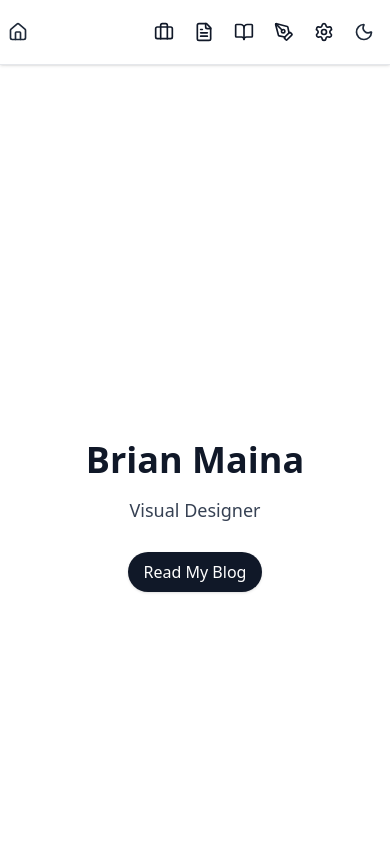
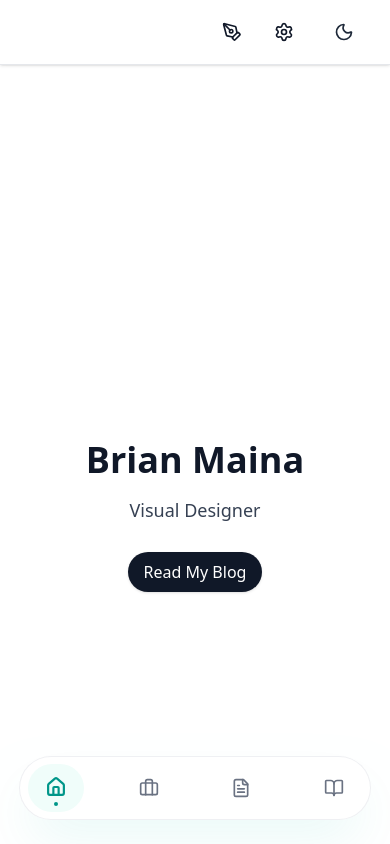
Before and after one commit to Obrianmaina/Brian-Maina-Portfolio, a Next.js app in the folder portfolio/: page / in a window 390 px wide. Shown: the top 844 px of the page. Built offline with nearby package versions, Linux system fonts and the light colour scheme.

Commit message:
navbar mobile

```diff
--- a/portfolio/src/app/blog/[slug]/components/BlogSubscribeToast.tsx
+++ b/portfolio/src/app/blog/[slug]/components/BlogSubscribeToast.tsx
@@ -21,7 +21,7 @@ export default function BlogSubscribeToast({
           initial={{ opacity: 0, y: 50, x: 50 }}
           animate={{ opacity: 1, y: 0, x: 0 }}
           exit={{ opacity: 0, y: 50, x: 50 }}
-          className="fixed bottom-6 right-6 z-40 bg-white dark:bg-gray-900 border border-gray-100 dark:border-gray-800 shadow-2xl dark:shadow-xl rounded-2xl p-5 max-w-[320px] flex gap-4 items-start transition-colors duration-300"
+          className="fixed bottom-28 sm:bottom-6 right-4 sm:right-6 z-40 bg-white dark:bg-gray-900 border border-gray-100 dark:border-gray-800 shadow-2xl dark:shadow-xl rounded-2xl p-5 max-w-[320px] flex gap-4 items-start transition-colors duration-300"
         >
           <div className="w-10 h-10 bg-teal-100 dark:bg-teal-900/30 text-teal-600 dark:text-teal-400 rounded-full flex items-center justify-center shrink-0 transition-colors">
             <Mail size={20} />
--- a/portfolio/src/app/resume/page.tsx
+++ b/portfolio/src/app/resume/page.tsx
@@ -201,7 +201,7 @@ export default function ResumePage() {
             initial={{ opacity: 0, y: 50, x: 50 }}
             animate={{ opacity: 1, y: 0, x: 0 }}
             exit={{ opacity: 0, y: 50, x: 50 }}
-            className="fixed bottom-6 right-6 z-40 bg-white dark:bg-gray-900 border border-gray-100 dark:border-gray-800 shadow-2xl dark:shadow-xl rounded-2xl p-5 max-w-[320px] flex gap-4 items-start transition-colors duration-300"
+            className="fixed bottom-28 sm:bottom-6 right-4 sm:right-6 z-40 bg-white dark:bg-gray-900 border border-gray-100 dark:border-gray-800 shadow-2xl dark:shadow-xl rounded-2xl p-5 max-w-[320px] flex gap-4 items-start transition-colors duration-300"
           >
             <div className="w-10 h-10 bg-teal-100 dark:bg-teal-900/30 text-teal-600 dark:text-teal-400 rounded-full flex items-center justify-center shrink-0 transition-colors">
               <FileText size={20} />
--- a/portfolio/src/components/Navbar.tsx
+++ b/portfolio/src/components/Navbar.tsx
@@ -2,7 +2,7 @@
 
 import Link from "next/link";
 import { usePathname } from "next/navigation";
-import { motion } from "framer-motion";
+import { motion, useScroll, useMotionValueEvent } from "framer-motion";
 import { Home, PenTool, Settings, Briefcase, FileText, BookOpen } from "lucide-react";
 import { useState } from "react";
 import GetQuoteModal from "./GetQuoteModal";
@@ -12,12 +12,48 @@ export default function Navbar() {
   const pathname = usePathname();
   const [isModalOpen, setIsModalOpen] = useState(false);
 
+  // State to control top navbar visibility
+  const [hidden, setHidden] = useState(false);
+  const { scrollY } = useScroll();
+
+  // Listen to scroll events to hide or show the top navbar
+  useMotionValueEvent(scrollY, "change", (latest) => {
+    const previous = scrollY.getPrevious() ?? 0;
+
+    // If scrolling down and past 150px, hide the navbar
+    if (latest > previous && latest > 150) {
+      setHidden(true);
+    }
+    // If scrolling up, show the navbar
+    else {
+      setHidden(false);
+    }
+  });
+
+  // Define navigation links to map them easily in both navbars
+  const navLinks = [
+    { href: "/", icon: Home, label: "Home" },
+    { href: "/portfolio", icon: Briefcase, label: "Portfolio" },
+    { href: "/resume", icon: FileText, label: "Resume" },
+    { href: "/blog", icon: BookOpen, label: "Blog" },
+  ];
+
   return (
     <>
-      <nav className="fixed top-0 w-full z-50 bg-white/80 dark:bg-gray-950/80 backdrop-blur-md border-b border-gray-200 dark:border-gray-800 shadow-sm transition-colors duration-300">
-        <div className="max-w-6xl mx-auto px-2 sm:px-6 h-16 flex items-center justify-between">
+      {/* Top Navbar (Desktop & Mobile) - Animates out of view on scroll down */}
+      <motion.nav
+        variants={{
+          visible: { y: 0 },
+          hidden: { y: "-100%" },
+        }}
+        animate={hidden ? "hidden" : "visible"}
+        transition={{ duration: 0.35, ease: "easeInOut" }}
+        className="fixed top-0 w-full z-50 bg-white/80 dark:bg-gray-950/80 backdrop-blur-md border-b border-gray-200 dark:border-gray-800 shadow-sm transition-colors duration-300"
+      >
+        <div className="max-w-6xl mx-auto px-4 sm:px-6 h-16 flex items-center justify-between">
 
-          {/* Left: Home */}
+          {/* Desktop Home Icon (Hidden on Mobile) */}
+          <div className="hidden sm:block">
             <Link
               href="/"
               className="p-3 -m-3 text-gray-800 dark:text-gray-200 hover:text-teal-600 dark:hover:text-teal-400 transition-colors"
@@ -26,49 +62,39 @@ export default function Navbar() {
             >
               <Home className="w-5 h-5" />
             </Link>
+          </div>
 
-          {/* Right: all other nav items */}
-          <div className="flex items-center gap-1 sm:gap-6 md:gap-8">
+          {/* Spacer to push mobile icons to the right */}
+          <div className="sm:hidden flex-1" />
 
+          {/* Right Side Items */}
+          <div className="flex items-center gap-2 sm:gap-6 md:gap-8">
+
+            {/* Desktop Links (Hidden on Mobile) */}
+            <div className="hidden sm:flex items-center gap-6">
+              {navLinks.slice(1).map((link) => (
                 <Link
-              href="/portfolio"
+                  key={link.href}
+                  href={link.href}
                   className="relative p-3 -m-1 text-gray-900 dark:text-gray-100 hover:text-teal-600 dark:hover:text-teal-400 transition-colors flex items-center justify-center"
-              aria-label="Portfolio"
-              title="Portfolio"
+                  aria-label={link.label}
+                  title={link.label}
                 >
-              <Briefcase className="w-5 h-5" />
-              {pathname.includes("/portfolio") && (
-                <motion.div layoutId="underline" className="absolute left-3 top-full w-5 h-0.5 bg-teal-500 rounded-full" />
+                  <link.icon className="w-5 h-5" />
+                  {pathname.includes(link.href) && (
+                    <motion.div
+                      layoutId="desktop-underline"
+                      className="absolute left-3 top-full w-5 h-0.5 bg-teal-500 rounded-full"
+                    />
                   )}
                 </Link>
+              ))}
+            </div>
 
-            <Link
-              href="/resume"
-              className="relative p-3 -m-1 text-gray-900 dark:text-gray-100 hover:text-teal-600 dark:hover:text-teal-400 transition-colors flex items-center justify-center"
-              aria-label="CV / Resume"
-              title="CV / Resume"
-            >
-              <FileText className="w-5 h-5" />
-              {pathname.includes("/resume") && (
-                <motion.div layoutId="underline" className="absolute left-3 top-full w-5 h-0.5 bg-teal-500 rounded-full" />
-              )}
-            </Link>
-
-            <Link
-              href="/blog"
-              className="relative p-3 -m-1 text-gray-900 dark:text-gray-100 hover:text-teal-600 dark:hover:text-teal-400 transition-colors flex items-center justify-center"
-              aria-label="Blog"
-              title="Blog"
-            >
-              <BookOpen className="w-5 h-5" />
-              {pathname.includes("/blog") && (
-                <motion.div layoutId="underline" className="absolute left-3 top-full w-5 h-0.5 bg-teal-500 rounded-full" />
-              )}
-            </Link>
-
+            {/* Always Visible Icons (Mobile & Desktop) */}
             <button
               onClick={() => setIsModalOpen(true)}
-              className="p-3 -m-1 text-gray-900 dark:text-gray-100 hover:text-teal-600 dark:hover:text-teal-400 transition-colors"
+              className="p-3 text-gray-900 dark:text-gray-100 hover:text-teal-600 dark:hover:text-teal-400 transition-colors"
               aria-label="Get a Quote"
               title="Get a Quote"
             >
@@ -77,16 +103,69 @@ export default function Navbar() {
 
             <Link
               href="/admin"
-              className="p-3 -m-1 text-gray-900 dark:text-gray-100 hover:text-teal-600 dark:hover:text-teal-400 transition-colors"
+              className="p-3 text-gray-900 dark:text-gray-100 hover:text-teal-600 dark:hover:text-teal-400 transition-colors"
               aria-label="Admin Portal"
               title="Admin Portal"
             >
               <Settings className="w-5 h-5" />
             </Link>
 
+            <div className="p-3">
               <ThemeToggle />
+            </div>
 
           </div>
+        </div>
+      </motion.nav>
+
+      {/* Bottom Mobile Navbar (Floating Capsule) - Hidden on Desktop */}
+      <nav className="fixed bottom-6 inset-x-0 z-50 sm:hidden flex justify-center px-4 pointer-events-none">
+        <div className="bg-white/85 dark:bg-gray-950/85 backdrop-blur-xl border border-gray-200/60 dark:border-gray-800/60 shadow-2xl shadow-teal-500/10 dark:shadow-teal-900/20 rounded-full px-2 h-16 w-full max-w-[22rem] flex items-center justify-between relative pointer-events-auto">
+          {navLinks.map((link) => {
+            // Check if active (exact match for home, partial for others)
+            const isActive = link.href === "/" ? pathname === "/" : pathname.includes(link.href);
+
+            return (
+              <Link
+                key={link.href}
+                href={link.href}
+                className="relative flex flex-col items-center justify-center w-14 h-12 z-10 group"
+                aria-label={link.label}
+              >
+                {/* Active Background Pill (Sliding Animation) */}
+                {isActive && (
+                  <motion.div
+                    layoutId="mobile-active-pill"
+                    className="absolute inset-0 bg-teal-50 dark:bg-teal-900/30 rounded-full"
+                    transition={{ type: "spring", stiffness: 400, damping: 30 }}
+                  />
+                )}
+
+                {/* Floating Icon */}
+                <motion.div
+                  animate={{
+                    y: isActive ? -1 : 0,
+                    scale: isActive ? 1.05 : 1
+                  }}
+                  className={`relative z-10 transition-colors duration-300 ${
+                    isActive
+                      ? "text-teal-600 dark:text-teal-400"
+                      : "text-gray-500 dark:text-gray-400 group-hover:text-gray-900 dark:group-hover:text-gray-100"
+                  }`}
+                >
+                  <link.icon className="w-5 h-5" strokeWidth={isActive ? 2.5 : 2} />
+                </motion.div>
+
+                {/* Tiny Active Dot */}
+                {isActive && (
+                  <motion.div
+                    layoutId="mobile-active-dot"
+                    className="absolute bottom-1.5 w-1 h-1 bg-teal-600 dark:bg-teal-400 rounded-full z-10"
+                  />
+                )}
+              </Link>
+            );
+          })}
         </div>
       </nav>
 
```
Also changed, not shown: portfolio/src/components/GetQuoteModal.tsx (+71 -38 lines). Lines whose indentation alone changed are shown as unchanged.
